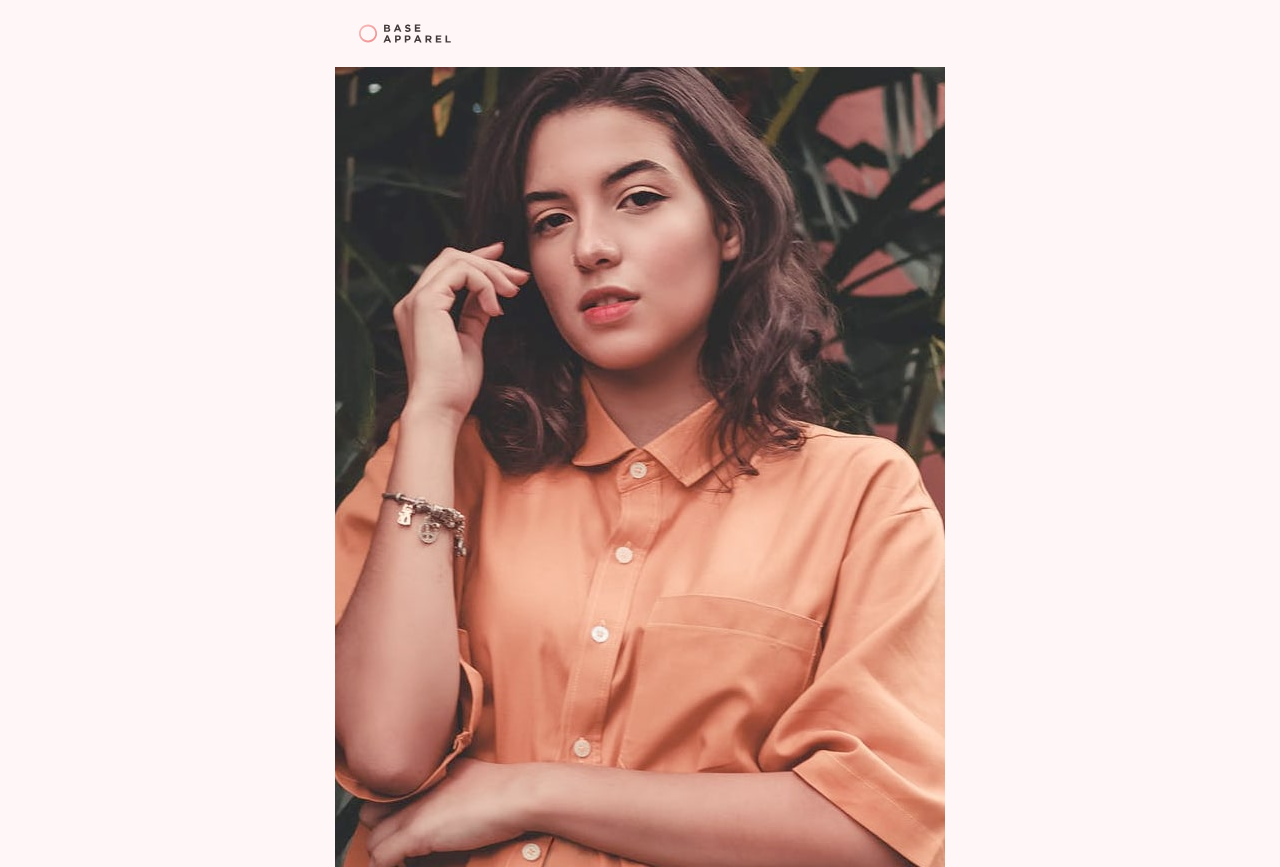
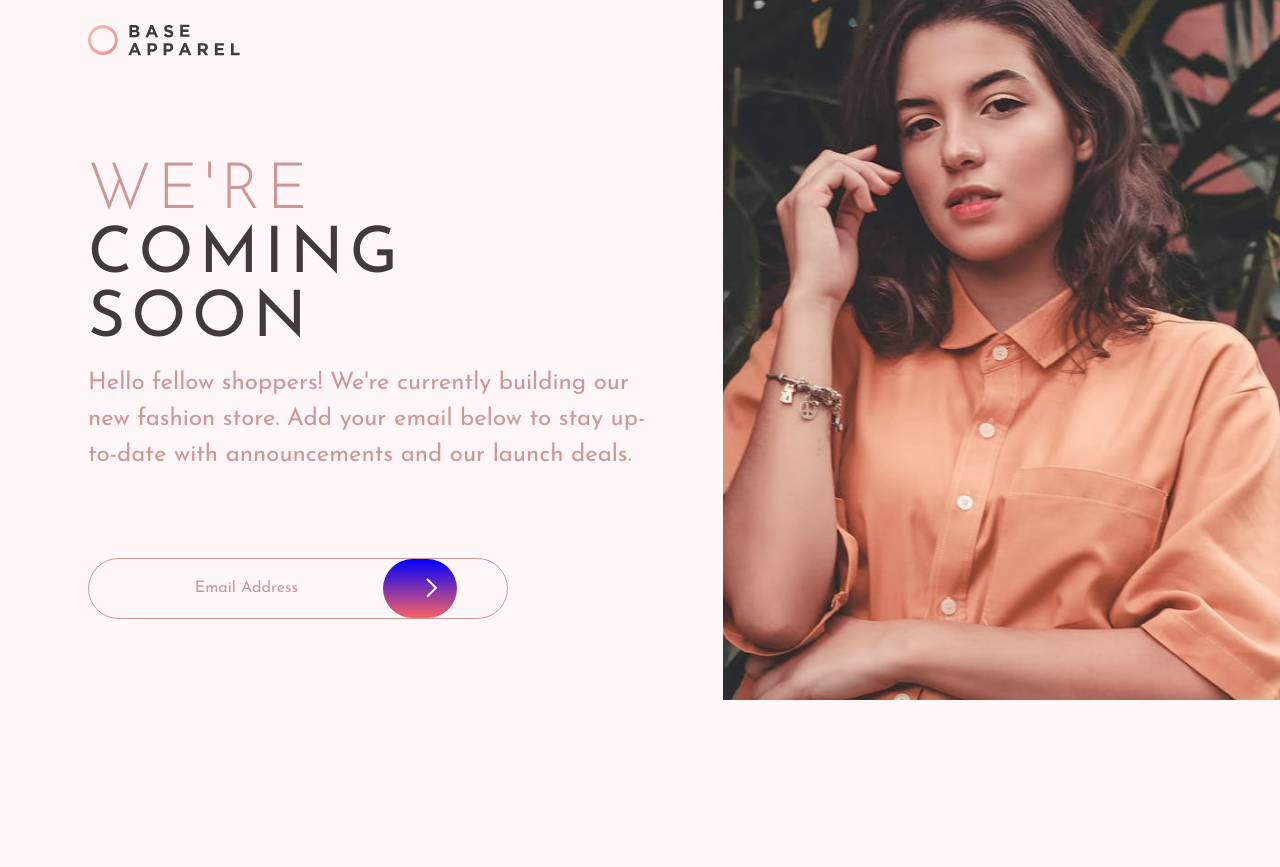
Before and after one commit to juliabush/base-apparel-2, a plain HTML site: page index.html in a window 1280 px wide. Shown: the top 867 px of the page. After the commit the page ends 800 px from the top, so only its background shows below. Drawn offline with Linux system fonts and the light colour scheme; a script that the page names is missing.

Commit message:
Going to re do project because its not responsive

```diff
--- a/index.html
+++ b/index.html
@@ -13,9 +13,10 @@
 <body>
 <main class="website__container">
   <img src="/images/logo.svg" alt="Base Apparel company logo" class="website logo">
+  <section class="desktop-design__grid">
     <section class="column-2__main-image">
       <picture>
-      <source media="(min-width:800px)" srcset="/images/hero-desktop.jpg">
+        <source media="(min-width:1000px)" srcset="/images/hero-desktop.jpg">
         <img src="/images/hero-mobile.jpg" alt="" class="main-image">
       </picture>
     </section>
@@ -36,6 +37,7 @@
         </div>
       </form>
     </section>
+  </section>
 </main>
 </body>
 </html>
--- a/style.css
+++ b/style.css
@@ -95,7 +95,7 @@
     display: flex;
    place-content: center;
     background-color: transparent;
-    width: 300px;
+    width: 320px;
     border-radius: 2rem;
     padding-left: 1.5rem;
     border: 1px solid var(--clr-DesaturatedRed);
@@ -122,3 +122,61 @@
     border: none;
     background: linear-gradient( blue, var(--clr-SoftRed));
   }
+  @media (min-width:1000px) {
+
+    .desktop-design__grid {
+      display: grid;
+      grid-template-columns: 1.3fr 1fr;
+    }
+    .logo {
+      margin-left: 4rem;
+      position: absolute;
+      width: 200px;
+    }
+    .column-1__main-text {
+      padding-top: 5rem;
+      margin-left: 4rem;
+      grid-column: 1;
+      grid-row: 1;
+    }
+    .column-2__main-image {
+      height: 100%;
+      grid-column: 2;
+      grid-row: 1;
+    }
+    h1 {
+      margin-top: 5rem;
+      margin-bottom: 2rem;
+      font-size: 4rem;
+      text-align: start;
+      max-width: 200px;
+      height: 100px;
+    }
+    p {
+      text-align: start;
+      place-self: start;
+      font-size: 1.5rem;
+      width: auto;
+      margin-right: 2rem;
+    }
+    .main-image {
+      object-fit: auto;
+      max-height: 700px;
+    }
+    form {
+      place-self: start;
+    }
+    .rectangular__input-box {
+      display: flex;
+     place-content: center;
+      background-color: transparent;
+      width: 420px;
+      border-radius: 2rem;
+      padding-left: 1.5rem;
+      border: 1px solid var(--clr-DesaturatedRed);
+    }
+    button {
+      place-self: end;
+      padding-left: 2.7;
+    }
+  }
```
Lines whose indentation alone changed are shown as unchanged.
